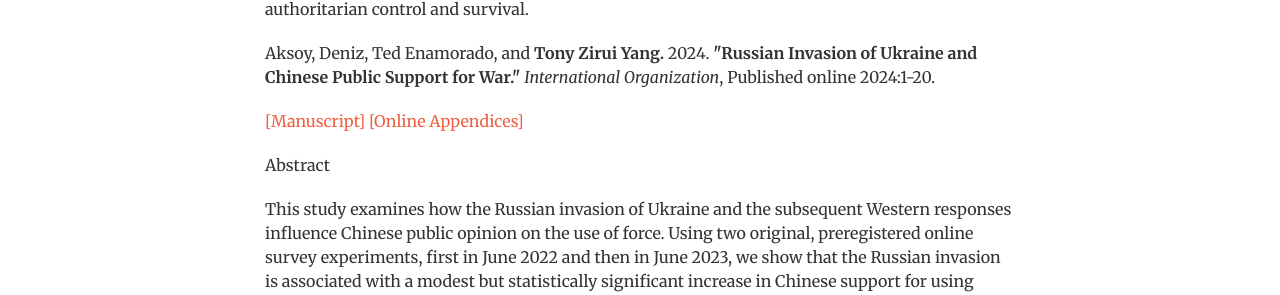
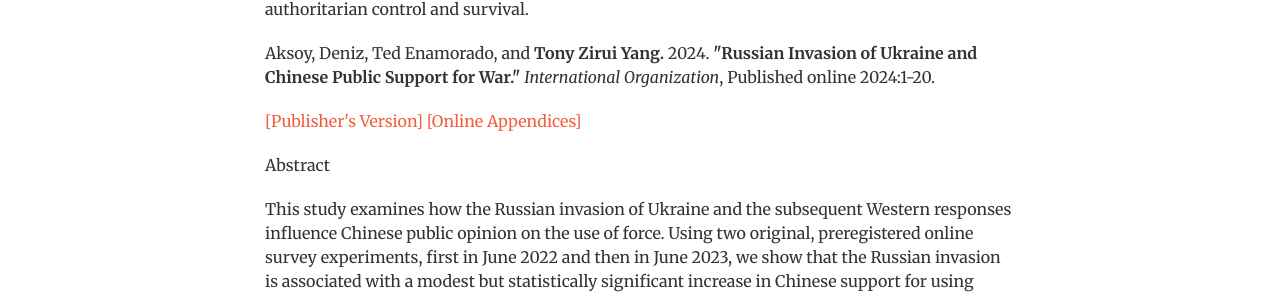
Before and after one commit to tonyhsfz/website, a Jekyll site: the page built from index.html, in a window 1280 px wide and 900 px high, scrolled down 2332 px. Shown: the part 149-444 px from the top of the window. Built offline with Jekyll 4.4.1, drawn with Linux system fonts in a browser that asks for light colours.

Commit message:
Update publication.html

```diff
--- a/_includes/publication.html
+++ b/_includes/publication.html
@@ -21,7 +21,7 @@ Censorship in authoritarian regimes has traditionally been understood as a repre
  <p></p>
                      <p></p>
 <p>  Aksoy, Deniz, Ted Enamorado, and <b>Tony Zirui Yang.</b> 2024. <b>"Russian Invasion of Ukraine and Chinese Public Support for War." </b>  <i>International Organization</i>, Published online 2024:1-20. </p>
-                   <p> <a href="/img/UseForce.pdf">[Manuscript]</a>
+                   <p> <a href="/img/UseForce.pdf">[Publisher's Version]</a>
                     <a href="/img/UseForce_Appendix.pdf">[Online Appendices]</a></p>
 <p> Abstract </p>
 <p>
```
